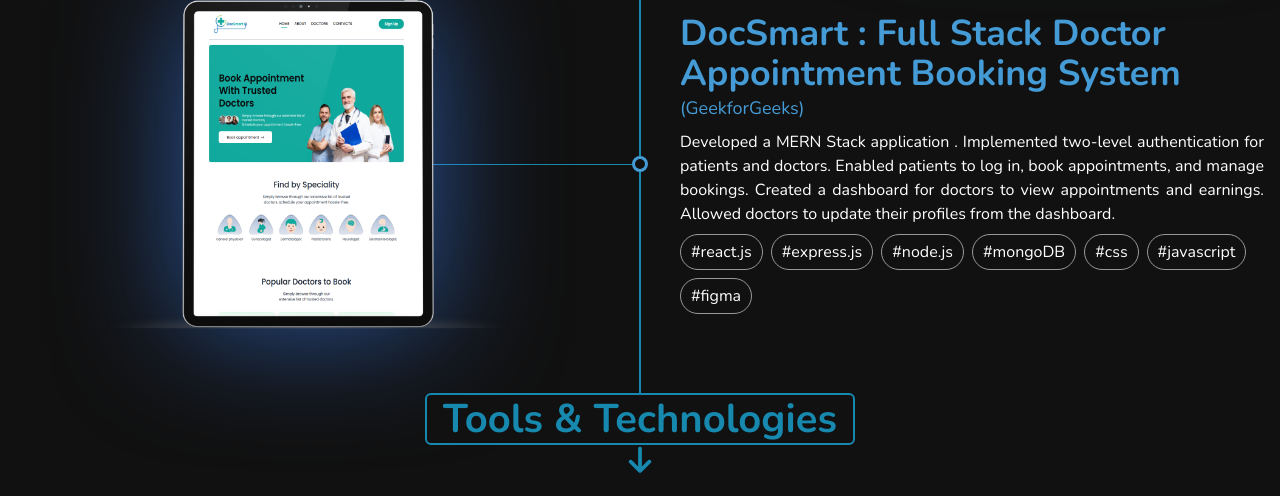
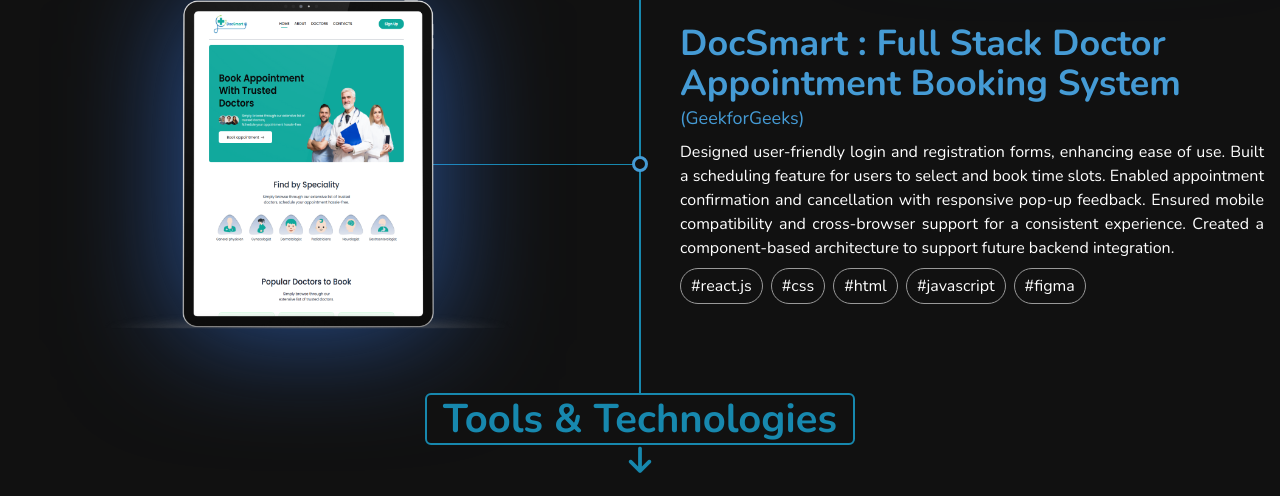
Before and after one commit to ai-Hasan/alhasan-portfolio, a website: page index.html in a window 1280 px wide. Shown: the part 1740-2236 px from the top of the page. Drawn offline with nearby package versions, Linux system fonts and the light colour scheme.

Commit message:
updated link

```diff
--- a/index.html
+++ b/index.html
@@ -297,7 +297,7 @@
       <div
         class="w-4 h-4 rounded-full border-[3px] border-[#459bd5] absolute left-1/2 -translate-x-1/2 bg-[#111] z-10 hover:scale-110 ease-in-out duration-100 hidden sm:block">
       </div>
-      <a href="https://ephemeral-naiad-4ffd1c.netlify.app/" target="_blank"
+      <a href="https://dashing-melba-4fa831.netlify.app/" target="_blank"
         class="flex w-full relative justify-center sm:justify-start">
         <div class="flex flex-col items-center relative group sm:hover:scale-105 ease-in-out duration-200">
           <img class="max-w-[410px] w-full mr-auto relative z-10 drop-shadow-[0_0px_60px_rgba(59,130,246,0.6)]"
@@ -321,18 +321,18 @@
         </h3>
         <span class="text-[#459bd5] text-base md:text-lg">(GeekforGeeks)</span>
         <p class="text-justify text-sm md:text-base mt-2">
-          Developed a MERN Stack application .
-          Implemented two-level authentication for patients and doctors.
-          Enabled patients to log in, book appointments, and manage bookings.
-          Created a dashboard for doctors to view appointments and earnings.
-          Allowed doctors to update their profiles from the dashboard.
+          Designed user-friendly login and registration forms, enhancing ease of use.
+          Built a scheduling feature for users to select and book time slots.
+          Enabled appointment confirmation and cancellation with responsive pop-up feedback.
+          Ensured mobile compatibility and cross-browser support for a consistent experience.
+          Created a component-based architecture to support future backend integration.
         </p>
 
         <ul class="flex flex-wrap gap-2 mt-2">
           <li class="border rounded-[50px] border-[#999] px-[10px] py-[5px] text-sm md:text-base">
             #react.js
           </li>
-          <li class="border rounded-[50px] border-[#999] px-[10px] py-[5px] text-sm md:text-base">
+          <!-- <li class="border rounded-[50px] border-[#999] px-[10px] py-[5px] text-sm md:text-base">
             #express.js
           </li>
           <li class="border rounded-[50px] border-[#999] px-[10px] py-[5px] text-sm md:text-base">
@@ -340,9 +340,12 @@
           </li>
           <li class="border rounded-[50px] border-[#999] px-[10px] py-[5px] text-sm md:text-base">
             #mongoDB
+          </li> -->
+          <li class="border rounded-[50px] border-[#999] px-[10px] py-[5px] text-sm md:text-base">
+            #css
           </li>
           <li class="border rounded-[50px] border-[#999] px-[10px] py-[5px] text-sm md:text-base">
-            #css
+            #html
           </li>
           <li class="border rounded-[50px] border-[#999] px-[10px] py-[5px] text-sm md:text-base">
             #javascript
```
